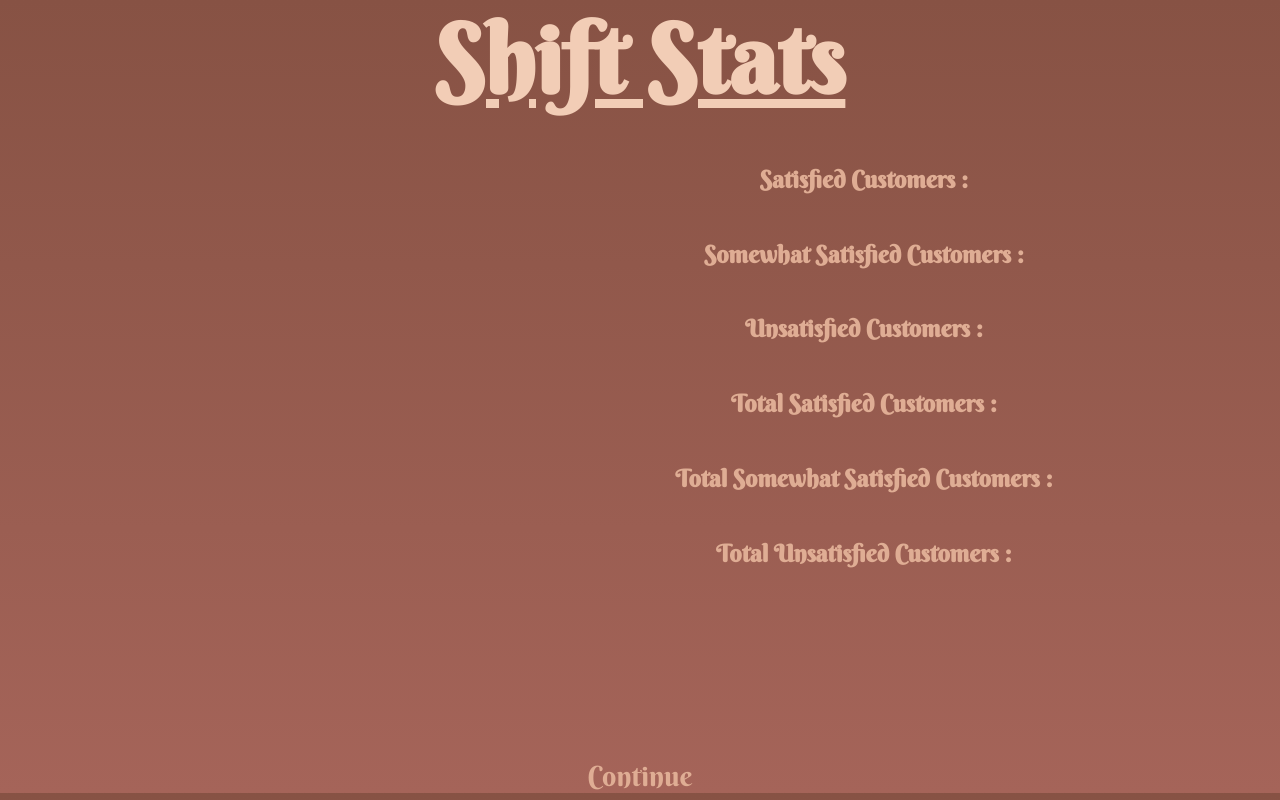
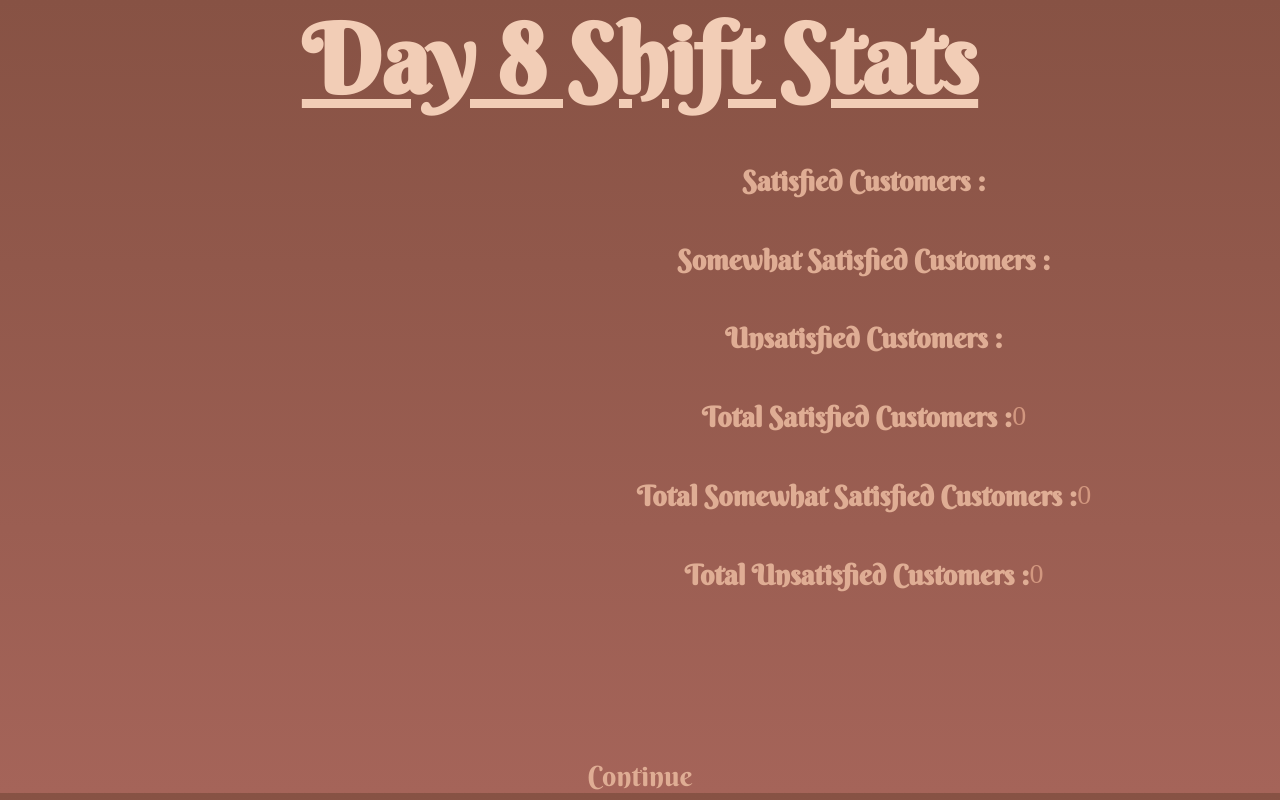
Before and after one commit to AlannahSteck/Christmas_Cafe, a plain HTML site: page Pages/endDay/endDay.html in a window 1280 px wide. Drawn offline with Linux system fonts and the light colour scheme; a web font is replaced by a local one.

Commit message:
figured out sess storage

```diff
--- a/Pages/endDay/endDay.css
+++ b/Pages/endDay/endDay.css
@@ -55,7 +55,7 @@ p{
 .stat{
     display: flex;
     flex-direction: row;
-    font-size: 150%;
+    font-size: 175%;
     margin: 3.5vw 0vw;
 }
 
--- a/Pages/endDay/endDay.html
+++ b/Pages/endDay/endDay.html
@@ -11,7 +11,7 @@
         <link href="https://fonts.googleapis.com/css2?family=Snowburst+One&display=swap" rel="stylesheet">
     </head>
     <body>
-        <h1>Shift Stats</h1> <!--change to Day # when cookies added-->
+        <h1 id="heading">Shift Stats</h1> <!--change to Day # when cookies added-->
         <main>
           <section>
           </section>
@@ -20,6 +20,7 @@
         </main>
         <p id="continue"><a href="../../index.html">Continue</a></p>
         <script src="endDay.js"></script>
+        <script>genHeader()</script>
         <script>genStats()</script>
        <script>saveAndClear()</script>
     </body>
--- a/Pages/endDay/endDay.js
+++ b/Pages/endDay/endDay.js
@@ -1,16 +1,46 @@
 const textArea = document.getElementById("textArea");
 
+function updateLocal(statName){
+    try{
+        var prevStat = Number(localStorage.getItem(statName));
+    }
+    catch{
+        var prevStat = 0
+    }
+    const shiftStat = Number(sessionStorage.getItem(statName))
+    localStorage.setItem(statName,shiftStat+prevStat)
+}
+
+function updateDays(){
+    const prevDays = Number(localStorage.getItem("daysLeft"))
+    localStorage.setItem("daysLeft",prevDays-1)
+}
+
+function genHeader(){
+    const heading = document.getElementById("heading");
+    updateDays();
+    const days = 7-Number(localStorage.getItem("daysLeft"))
+    heading.textContent = "Day " + days  + " Shift Stats"
+
+}
+
 function genStats(){
-    const getThese = ["goodOrds", "okOrds", "badOrds","goodOrds", "okOrds", "badOrds"];
+    const getThese = ["goodOrds_s","okOrds_s", "badOrds_s","goodOrds_l", "okOrds_l", "badOrds_l"];
     const textBefore = ["Satisfied Customers","Somewhat Satisfied Customers","Unsatisfied Customers","Total Satisfied Customers","Total Somewhat Satisfied Customers","Total Unsatisfied Customers"];
     for (let i=0;i<getThese.length;i++){
+        const getAndWhere = getThese[i].split("_")
         const stat = document.createElement("p");
         const  statTopic = document.createElement("h4");
         const textDiv = document.createElement("div")
         statTopic.textContent = textBefore[i] + " : ";
         textDiv.appendChild(statTopic);
-        console.log(sessionStorage.getItem(getThese[i]))
-        stat.textContent = sessionStorage.getItem(getThese[i])
+        if (getAndWhere[1] == "s"){
+          stat.textContent = sessionStorage.getItem(getAndWhere[0])
+        }
+        else{
+             updateLocal(getAndWhere[0])
+             stat.textContent = localStorage.getItem(getAndWhere[0])
+        }
         textDiv.appendChild(stat)
         textDiv.className = "stat";
         textArea.appendChild(textDiv)
```
Also changed, not shown: index.js (+9 -3 lines), Resources/order/Ferret_Guy.png (added), Resources/order/Turtle_Dove.png (added), 1 other file.
